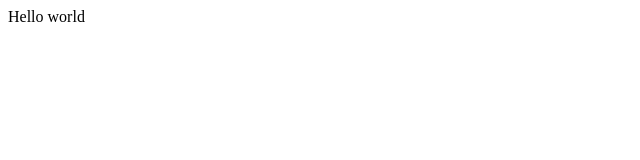
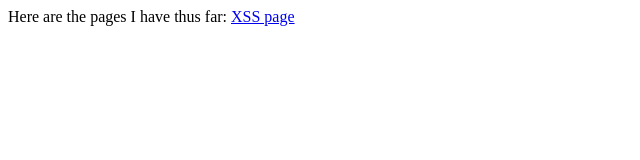
Before and after one commit to sacrebleujayy/sacrebleujayy.github.io, a plain HTML site: page index.html in a window 1280 px wide. Shown: the whole page, without its empty margins (0-640 px from the left). Drawn offline with Linux system fonts and the light colour scheme.

Commit message:
Add XSS page

```diff
--- a/index.html
+++ b/index.html
@@ -1,6 +1,7 @@
 <html>
-<header><title>This is title</title></header>
+<header><title>Sacrebleujayy's Crazy Pages</title></header>
 <body>
-Hello world
+Here are the pages I have thus far:
+  <a href="xss.html">XSS page</a>
 </body>
 </html>
```
